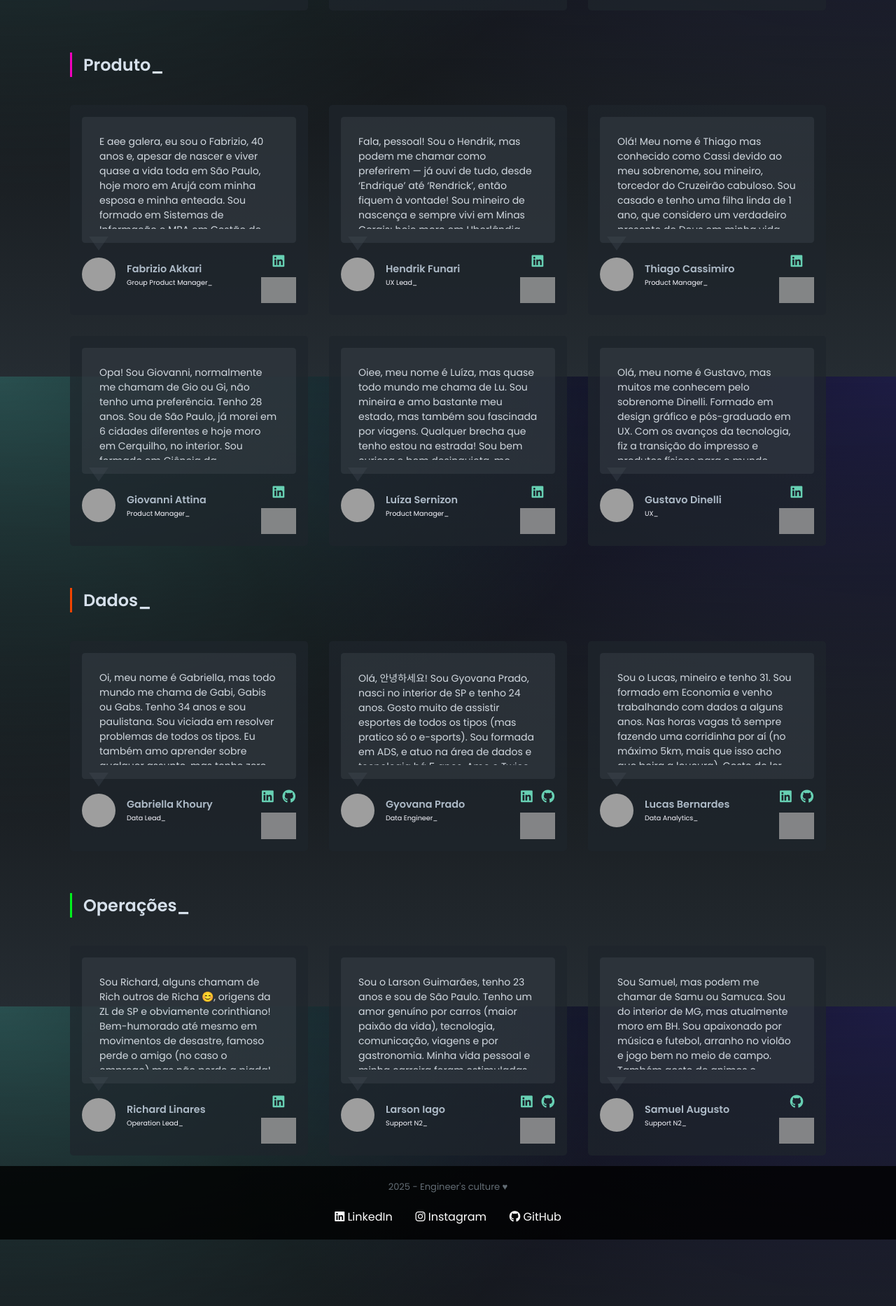
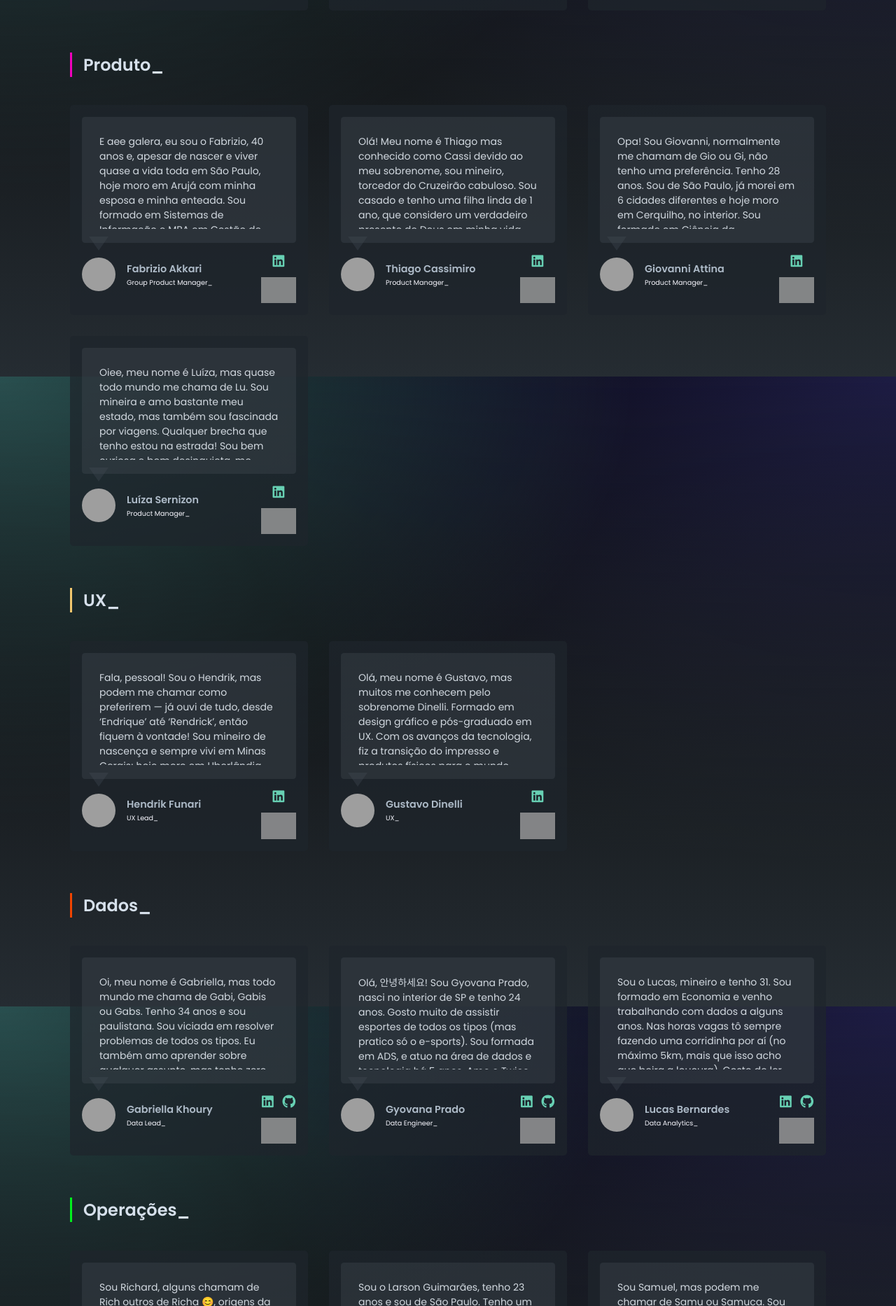
Before and after one commit to skore-io/culture, a Jekyll site: the page built from dream-team/index.html, in a window 1280 px wide, cut to the strip 2162-4028 px from the top of the page. Shown: the whole strip at 70% size. Built offline with Jekyll 4.4.1, drawn with Linux system fonts in a browser that asks for light colours; before the commit the page ends 3933 px from its top, so only the background shows below that; grey boxes are pictures that could not be loaded.

Commit message:
feat: add UX team

```diff
--- a/dream-team/index.css
+++ b/dream-team/index.css
@@ -17,6 +17,10 @@ h2 {
 
 .row-product {
   border-left: 3px solid #f000bc;
+}
+
+.row-ux {
+  border-left: 3px solid #f2c76e;
 }
 
 .row-data {
--- a/dream-team/index.html
+++ b/dream-team/index.html
@@ -8,6 +8,7 @@ header_title: Nosso Dream Team 🚀
   <link rel="stylesheet" href="index.css" />
   <script src="team-dev.js"></script>
   <script src="team-product.js"></script>
+  <script src="team-ux.js"></script>
   <script src="team-data.js"></script>
   <script src="team-operation.js"></script>
   <script src="util.js"></script>
@@ -87,6 +88,16 @@ header_title: Nosso Dream Team 🚀
     </script>
   </div>
 
+  <div id="uxTeamContainer" class="row">
+    <div class="col-wide">
+      <h2 class="row-ux" align="left">UX_</h2>
+    </div>
+
+    <script>
+      renderTeam('uxTeamContainer', uxTeam)
+    </script>
+  </div>
+
   <div id="dataTeamContainer" class="row">
     <div class="col-wide">
       <h2 class="row-data" align="left">Dados_</h2>
--- a/dream-team/team-product.js
+++ b/dream-team/team-product.js
@@ -1,8 +1,6 @@
 const productRoles = {
   gpm: 'Group Product Manager',
   pm: 'Product Manager',
-  ux: 'UX',
-  ux_lead: 'UX Lead',
 }
 
 const productTeam = [
@@ -16,17 +14,6 @@ const productTeam = [
       Tenho muito mais hobbies do que tempo, e por isso cada hora estou priorizando um diferente, mas curto muito assistir futebol americano, tocar violão, games, muita série e principalmente viajar com a família.`,
     linkedin: 'https://www.linkedin.com/in/fabriziotassitano',
     avatar: 'https://i.imgur.com/OeaF3Tq.png',
-  },
-  {
-    name: 'Hendrik Funari',
-    role: productRoles.ux_lead,
-    description: `
-      Fala, pessoal! Sou o Hendrik, mas podem me chamar como preferirem — já ouvi de tudo, desde ‘Endrique’ até ‘Rendrick’, então fiquem à vontade!
-      Sou mineiro de nascença e sempre vivi em Minas Gerais; hoje moro em Uberlândia, cidade pela qual tenho um grande carinho.
-      Me formei em Sistemas de Informação pela UFU, mas foi no design que encontrei minha verdadeira paixão, onde já atuo há mais de getTotalYears('01/01/2018') anos.
-      Além disso, sou fã de viagens e corrida, e um dos meus maiores sonhos é participar das grandes maratonas pelo mundo!`,
-    linkedin: 'https://www.linkedin.com/in/rendrike',
-    avatar: 'https://i.imgur.com/5JeOq3X.png',
   },
   {
     name: 'Thiago Cassimiro',
@@ -63,13 +50,4 @@ const productTeam = [
     linkedin: 'https://www.linkedin.com/in/luizasernizonguimaraes',
     avatar: 'https://i.imgur.com/5EfpNty.png',
   },
-  {
-    name: 'Gustavo Dinelli',
-    role: productRoles.ux,
-    description: `Olá, meu nome é Gustavo, mas muitos me conhecem pelo sobrenome Dinelli. Formado em design gráfico e pós-graduado em UX. Com os avanços da tecnologia, fiz a transição do impresso e produtos físicos para o mundo digital.
-      Ao longo da minha carreira, tive a oportunidade de trabalhar com marcas renomadas como Disney, Marvel, Turma da Mônica, Globo, FIFA e diversos times de futebol. Atualmente, na Uol EdTech, já passei por todas as plataformas da empresa e participei de várias iniciativas, incluindo layout para PowerBI, criação de materiais de conteúdo, estudo de cores e desenvolvimento de logotipos para o marketing.
-      No meu tempo livre, sou um colecionador de moedas, cédulas, action figures e vinis (os famosos LPs). Meus hobbies incluem ouvir música (Rock, Blues, Jazz, Reggae, Indie Rock, Música Clássica e Eletrônica), assistir corridas como MotoGP, F1 e Turismo, além de jogar gêneros como gerenciamento de cidades, fps, corrida ou RPGs.`,
-    linkedin: 'https://www.linkedin.com/in/gustavodinelli',
-    avatar: 'https://i.imgur.com/OEru0kL.png',
-  },
 ]
--- /dev/null
+++ b/dream-team/team-ux.js
@@ -0,0 +1,27 @@
+const uxRoles = {
+  ux_lead: 'UX Lead',
+  ux: 'UX',
+}
+
+const uxTeam = [
+  {
+    name: 'Hendrik Funari',
+    role: uxRoles.ux_lead,
+    description: `
+      Fala, pessoal! Sou o Hendrik, mas podem me chamar como preferirem — já ouvi de tudo, desde ‘Endrique’ até ‘Rendrick’, então fiquem à vontade!
+      Sou mineiro de nascença e sempre vivi em Minas Gerais; hoje moro em Uberlândia, cidade pela qual tenho um grande carinho.
+      Me formei em Sistemas de Informação pela UFU, mas foi no design que encontrei minha verdadeira paixão, onde já atuo há mais de getTotalYears('01/01/2018') anos.
+      Além disso, sou fã de viagens e corrida, e um dos meus maiores sonhos é participar das grandes maratonas pelo mundo!`,
+    linkedin: 'https://www.linkedin.com/in/rendrike',
+    avatar: 'https://i.imgur.com/5JeOq3X.png',
+  },
+  {
+    name: 'Gustavo Dinelli',
+    role: uxRoles.ux,
+    description: `Olá, meu nome é Gustavo, mas muitos me conhecem pelo sobrenome Dinelli. Formado em design gráfico e pós-graduado em UX. Com os avanços da tecnologia, fiz a transição do impresso e produtos físicos para o mundo digital.
+      Ao longo da minha carreira, tive a oportunidade de trabalhar com marcas renomadas como Disney, Marvel, Turma da Mônica, Globo, FIFA e diversos times de futebol. Atualmente, na Uol EdTech, já passei por todas as plataformas da empresa e participei de várias iniciativas, incluindo layout para PowerBI, criação de materiais de conteúdo, estudo de cores e desenvolvimento de logotipos para o marketing.
+      No meu tempo livre, sou um colecionador de moedas, cédulas, action figures e vinis (os famosos LPs). Meus hobbies incluem ouvir música (Rock, Blues, Jazz, Reggae, Indie Rock, Música Clássica e Eletrônica), assistir corridas como MotoGP, F1 e Turismo, além de jogar gêneros como gerenciamento de cidades, fps, corrida ou RPGs.`,
+    linkedin: 'https://www.linkedin.com/in/gustavodinelli',
+    avatar: 'https://i.imgur.com/OEru0kL.png',
+  },
+]
--- a/stacks/index.css
+++ b/stacks/index.css
@@ -30,9 +30,9 @@
 .category {
   background-color: rgb(31 37 44 / 80%);
   padding: 20px;
-  border-radius: 8px;
+  border-radius: 5px;
   width: 100%;
-  box-shadow: 0px 4px 15px rgba(0, 0, 0, 0.5);
+  box-shadow: 0px 4px 8px rgba(0, 0, 0, 0.5);
 }
 
 .category h2 {
```
